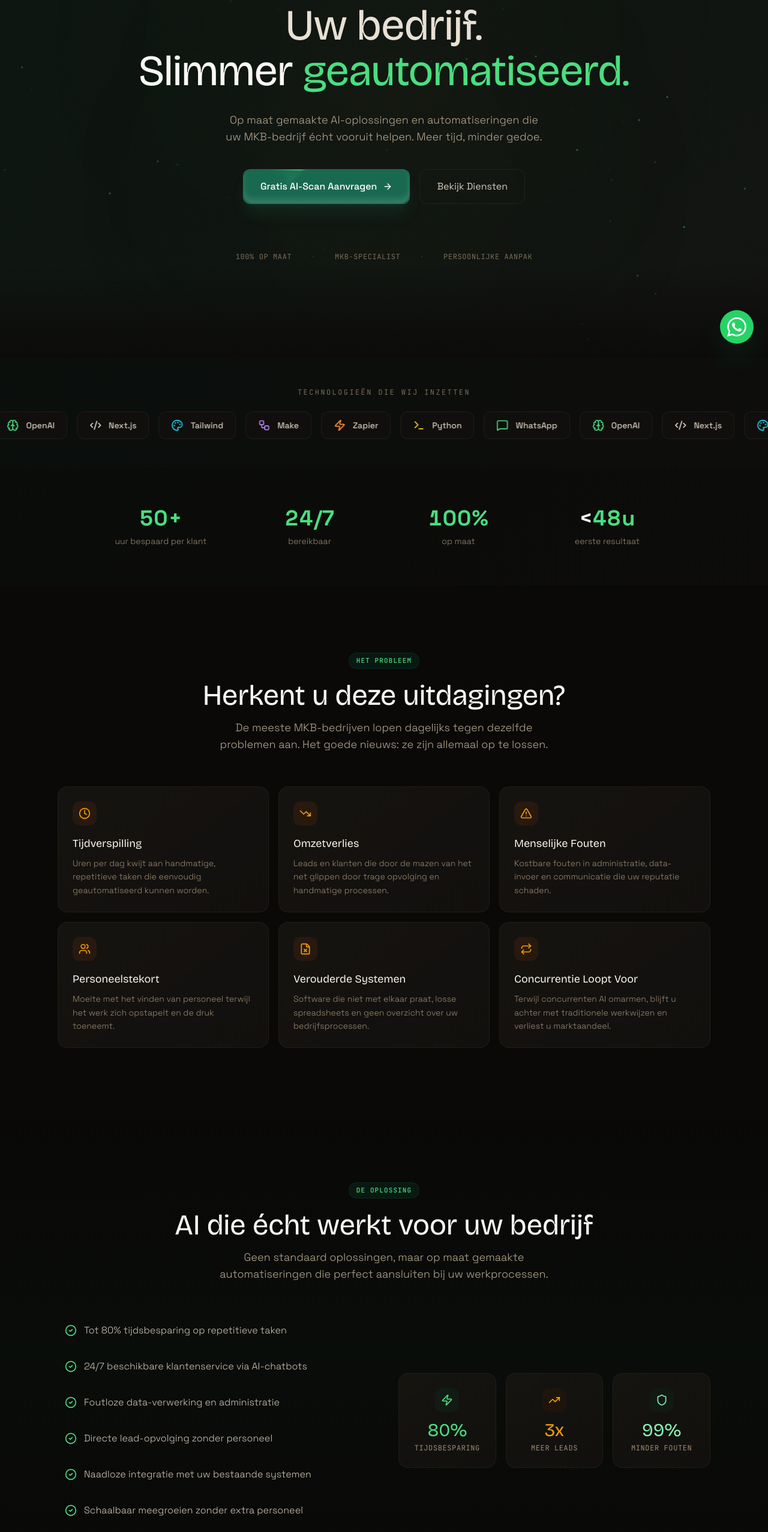
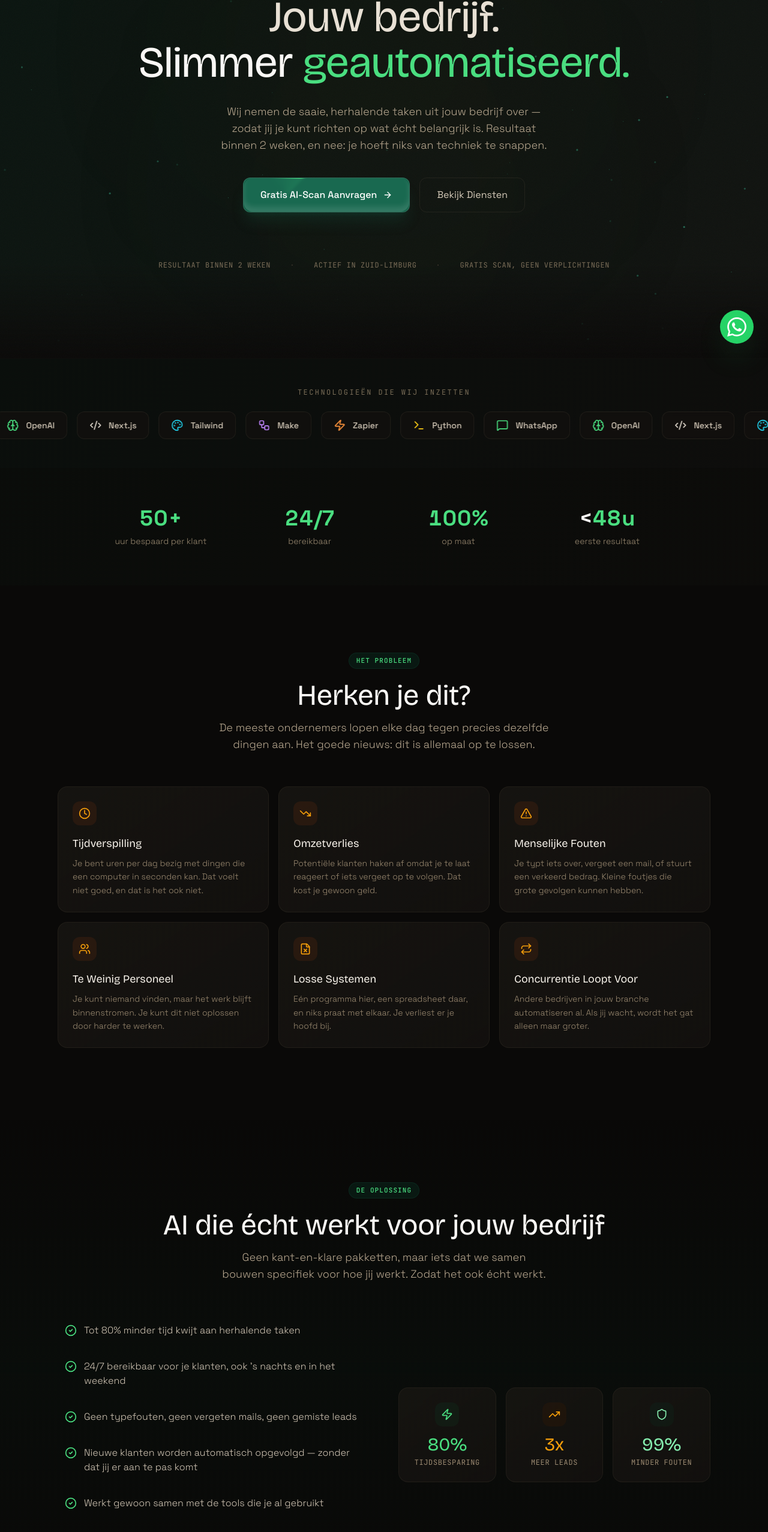
Before and after one commit to johnautomationsnl/john-automations-website, a Next.js app: page / in a window 1280 px wide. Shown: the part 203-2757 px from the top of the page at 60% size. Built offline with nearby package versions, Linux system fonts and the light colour scheme.

Commit message:
Remove pricing & subsidy section, make copy more casual (je/jouw)

```diff
--- a/src/app/page.tsx
+++ b/src/app/page.tsx
@@ -4,15 +4,14 @@ import TechStack from "@/components/TechStack";
 import StatsBar from "@/components/StatsBar";
 import PainPoints from "@/components/PainPoints";
 import Solution from "@/components/Solution";
-import SubsidyBanner from "@/components/SubsidyBanner";
 import Services from "@/components/Services";
 import WhatsAppAssistant from "@/components/WhatsAppAssistant";
 import IndustryPages from "@/components/IndustryPages";
 import HowItWorks from "@/components/HowItWorks";
 import CaseStudies from "@/components/CaseStudies";
-import Pricing from "@/components/Pricing";
 import About from "@/components/About";
 import AIScanQuiz from "@/components/AIScanQuiz";
+import DemoCTA from "@/components/DemoCTA";
 import Footer from "@/components/Footer";
 import WhatsAppButton from "@/components/WhatsAppButton";
 
@@ -26,15 +25,14 @@ export default function Home() {
         <StatsBar />
         <PainPoints />
         <Solution />
-        <SubsidyBanner />
         <Services />
         <WhatsAppAssistant />
         <IndustryPages />
         <HowItWorks />
         <CaseStudies />
-        <Pricing />
         <About />
         <AIScanQuiz />
+        <DemoCTA />
       </main>
       <Footer />
       <WhatsAppButton />
--- a/src/components/About.tsx
+++ b/src/components/About.tsx
@@ -49,21 +49,20 @@ export default function About() {
           >
             <div className="space-y-4 text-warm-400 leading-relaxed font-light">
               <p className="text-base sm:text-lg">
-                Hallo! Ik ben <span className="text-warm-100 font-medium">Melvin</span>, AI-specialist
-                en software developer uit Zuid-Limburg. Ik help ondernemers in het MKB om{" "}
-                <span className="text-brand-400">slimmer te werken</span> met op maat gemaakte
-                AI-oplossingen en automatiseringen.
+                Hey! Ik ben <span className="text-warm-100 font-medium">Melvin</span> — ik bouw
+                AI-automatiseringen voor ondernemers in het MKB. Gewoon vanuit{" "}
+                <span className="text-brand-400">Zuid-Limburg</span>, voor bedrijven zoals die van jou.
               </p>
               <p className="text-base sm:text-lg">
-                Wat mij drijft? Ik zie dagelijks ondernemers die{" "}
-                <span className="text-warm-100">uren verspillen</span> aan taken die een computer
-                in seconden kan doen. Van het handmatig opvolgen van leads tot het overtypen van
-                gegevens. Het kan allemaal slimmer. En dat is precies wat ik bouw.
+                Ik zie elke dag hoe ondernemers{" "}
+                <span className="text-warm-100">uren verspillen</span> aan dingen die een computer
+                in seconden kan afhandelen. Van leads opvolgen tot gegevens overtypen. Dat kan zoveel
+                beter. En dat is precies wat ik bouw.
               </p>
               <p className="text-base sm:text-lg">
-                Geen standaard pakketten, geen one-size-fits-all. Elke oplossing wordt{" "}
-                <span className="text-brand-400">specifiek voor uw bedrijf</span> ontwikkeld.
-                En het mooiste? U hoeft er zelf niets van te begrijpen. Dat is mijn werk.
+                Geen standaard pakketten. Alles wat ik maak is{" "}
+                <span className="text-brand-400">specifiek voor jouw bedrijf</span>.
+                En het mooiste: jij hoeft nergens verstand van te hebben. Dat is mijn werk, niet het jouwe.
               </p>
             </div>
 
--- a/src/components/Hero.tsx
+++ b/src/components/Hero.tsx
@@ -54,7 +54,7 @@ export default function Hero() {
             className="font-display text-balance"
           >
             <span className="block text-4xl sm:text-5xl md:text-6xl lg:text-7xl font-200 text-warm-200 leading-[1.05]">
-              Uw bedrijf.
+              Jouw bedrijf.
             </span>
             <span className="block text-4xl sm:text-5xl md:text-6xl lg:text-7xl font-800 text-warm-50 leading-[1.05] mt-1">
               Slimmer <span className="text-brand-400">geautomatiseerd.</span>
@@ -68,8 +68,9 @@ export default function Hero() {
             transition={{ duration: 0.8, delay: 0.5 }}
             className="mt-8 text-base sm:text-lg text-warm-400 max-w-xl mx-auto text-balance font-light leading-relaxed"
           >
-            Op maat gemaakte AI-oplossingen en automatiseringen die uw MKB-bedrijf
-            écht vooruit helpen. Meer tijd, minder gedoe.
+            Wij nemen de saaie, herhalende taken uit jouw bedrijf over — zodat
+            jij je kunt richten op wat écht belangrijk is. Resultaat binnen 2
+            weken, en nee: je hoeft niks van techniek te snappen.
           </motion.p>
 
           {/* CTA Buttons */}
@@ -108,11 +109,11 @@ export default function Hero() {
             transition={{ duration: 1, delay: 1.2 }}
             className="mt-20 flex flex-wrap items-center justify-center gap-x-8 gap-y-3 text-xs font-mono tracking-wider uppercase text-warm-600"
           >
-            <span>100% Op Maat</span>
+            <span>Resultaat binnen 2 weken</span>
             <span className="text-warm-800">·</span>
-            <span>MKB-Specialist</span>
+            <span>Actief in Zuid-Limburg</span>
             <span className="text-warm-800">·</span>
-            <span>Persoonlijke Aanpak</span>
+            <span>Gratis scan, geen verplichtingen</span>
           </motion.div>
         </div>
       </div>
--- a/src/components/HowItWorks.tsx
+++ b/src/components/HowItWorks.tsx
@@ -10,23 +10,23 @@ const steps = [
     icon: Search,
     title: "Gratis AI-Scan",
     description:
-      "We beginnen met een vrijblijvend gesprek van 30 minuten. We analyseren uw huidige processen en identificeren waar AI en automatisering de meeste impact hebben. U ontvangt een concreet rapport met aanbevelingen.",
+      "We starten met een gratis gesprek van 30 minuten. Jij vertelt hoe je bedrijf werkt, wij kijken waar de meeste winst te halen valt. Je krijgt daarna een concreet overzicht van wat mogelijk is.",
     highlight: "30 min gesprek + rapport",
   },
   {
     number: "02",
     icon: Lightbulb,
-    title: "Strategie & Ontwerp",
+    title: "Plan op Maat",
     description:
-      "Op basis van de AI-Scan ontwerpen we een oplossing op maat. We maken een helder plan met tijdlijn, kosten en verwachte resultaten. Geen verrassingen, volledige transparantie.",
-    highlight: "Helder plan & vaste prijs",
+      "We maken een helder plan: wat gaan we bouwen, wanneer is het klaar, en wat kost het. Geen vage beloften, gewoon duidelijke afspraken.",
+    highlight: "Helder plan & heldere offerte",
   },
   {
     number: "03",
     icon: Rocket,
     title: "Bouwen & Lanceren",
     description:
-      "We bouwen uw oplossing, testen uitvoerig en lanceren samen. Na de lancering blijven we beschikbaar voor support en optimalisatie. Uw succes is ons succes.",
+      "We bouwen het, testen het grondig, en zetten het live. Daarna blijven we gewoon beschikbaar als er iets is. Jij hoeft er niks aan te doen.",
     highlight: "Support & optimalisatie",
   },
 ];
@@ -40,7 +40,7 @@ export default function HowItWorks() {
         <SectionHeader
           badge="Werkwijze"
           title="Hoe werken wij?"
-          description="In drie heldere stappen van probleem naar oplossing. Simpel, transparant en effectief."
+          description="Zo simpel mogelijk. Geen gedoe, geen verrassingen — gewoon van gesprek naar live systeem."
         />
 
         <div className="relative">
--- a/src/components/PainPoints.tsx
+++ b/src/components/PainPoints.tsx
@@ -9,37 +9,37 @@ const painPoints = [
     icon: Clock,
     title: "Tijdverspilling",
     description:
-      "Uren per dag kwijt aan handmatige, repetitieve taken die eenvoudig geautomatiseerd kunnen worden.",
+      "Je bent uren per dag bezig met dingen die een computer in seconden kan. Dat voelt niet goed, en dat is het ook niet.",
   },
   {
     icon: TrendingDown,
     title: "Omzetverlies",
     description:
-      "Leads en klanten die door de mazen van het net glippen door trage opvolging en handmatige processen.",
+      "Potentiële klanten haken af omdat je te laat reageert of iets vergeet op te volgen. Dat kost je gewoon geld.",
   },
   {
     icon: AlertTriangle,
     title: "Menselijke Fouten",
     description:
-      "Kostbare fouten in administratie, data-invoer en communicatie die uw reputatie schaden.",
+      "Je typt iets over, vergeet een mail, of stuurt een verkeerd bedrag. Kleine foutjes die grote gevolgen kunnen hebben.",
   },
   {
     icon: Users,
-    title: "Personeelstekort",
+    title: "Te Weinig Personeel",
     description:
-      "Moeite met het vinden van personeel terwijl het werk zich opstapelt en de druk toeneemt.",
+      "Je kunt niemand vinden, maar het werk blijft binnenstromen. Je kunt dit niet oplossen door harder te werken.",
   },
   {
     icon: FileX,
-    title: "Verouderde Systemen",
+    title: "Losse Systemen",
     description:
-      "Software die niet met elkaar praat, losse spreadsheets en geen overzicht over uw bedrijfsprocessen.",
+      "Eén programma hier, een spreadsheet daar, en niks praat met elkaar. Je verliest er je hoofd bij.",
   },
   {
     icon: Repeat,
     title: "Concurrentie Loopt Voor",
     description:
-      "Terwijl concurrenten AI omarmen, blijft u achter met traditionele werkwijzen en verliest u marktaandeel.",
+      "Andere bedrijven in jouw branche automatiseren al. Als jij wacht, wordt het gat alleen maar groter.",
   },
 ];
 
@@ -64,8 +64,8 @@ export default function PainPoints() {
     <SectionWrapper id="pijnpunten">
       <SectionHeader
         badge="Het Probleem"
-        title="Herkent u deze uitdagingen?"
-        description="De meeste MKB-bedrijven lopen dagelijks tegen dezelfde problemen aan. Het goede nieuws: ze zijn allemaal op te lossen."
+        title="Herken je dit?"
+        description="De meeste ondernemers lopen elke dag tegen precies dezelfde dingen aan. Het goede nieuws: dit is allemaal op te lossen."
       />
 
       <motion.div
--- a/src/components/Pricing.tsx
+++ b/src/components/Pricing.tsx
@@ -10,15 +10,17 @@ const tiers = [
     price: "€499",
     period: "/maand",
     prefix: "Vanaf",
-    description: "Ideaal voor kleine ondernemers die willen starten met AI",
+    description: "Voor ondernemers die willen starten met 1 concrete automatisering — snel live, geen gedoe.",
     icon: Zap,
     color: "text-brand-400",
     bg: "bg-brand-900/20",
     featured: false,
     features: [
-      "1 AI-automatisering",
-      "E-mail/chat support",
-      "Maandelijks rapport",
+      "1 volledig gebouwde automatisering",
+      "Onboarding & implementatie inbegrepen",
+      "E-mail/chat support (reactie binnen 24u)",
+      "Maandelijks rapport & kleine aanpassingen",
+      "Eenmalige setup: €250 – €500",
     ],
   },
   {
@@ -26,15 +28,18 @@ const tiers = [
     price: "€999",
     period: "/maand",
     prefix: "Vanaf",
-    description: "Ideaal voor groeiende bedrijven met meerdere processen",
+    description: "Voor groeiende bedrijven die meerdere processen willen automatiseren en sneller willen schalen.",
     icon: Sparkles,
     color: "text-accent-400",
     bg: "bg-accent-900/20",
     featured: true,
     features: [
-      "Tot 3 AI-automatiseringen",
-      "Prioriteit support",
-      "Wekelijks rapport + optimalisatie",
+      "Tot 3 volledig gebouwde automatiseringen",
+      "Onboarding & implementatie inbegrepen",
+      "Prioriteit support (reactie binnen 4u)",
+      "Wekelijks rapport + actieve optimalisatie",
+      "2u aanpassingen per maand inbegrepen",
+      "Eenmalige setup: €500 – €1.000",
     ],
   },
   {
@@ -42,15 +47,18 @@ const tiers = [
     price: "Op maat",
     period: "",
     prefix: "",
-    description: "Ideaal voor grotere bedrijven met complexe workflows",
+    description: "Voor grotere bedrijven met complexe workflows en meerdere afdelingen. Alles wat u nodig heeft.",
     icon: Crown,
     color: "text-accent-300",
     bg: "bg-accent-900/15",
     featured: false,
     features: [
       "Onbeperkt automatiseringen",
-      "Dedicated support",
-      "Dagelijks monitoring + optimalisatie",
+      "Dedicated contactpersoon",
+      "Directe support (reactie binnen 1u)",
+      "Dagelijkse monitoring & optimalisatie",
+      "Maatwerk integraties & koppelingen",
+      "Setup & kosten volledig op maat",
     ],
   },
 ];
@@ -80,7 +88,7 @@ export default function Pricing() {
         <SectionHeader
           badge="Prijzen"
           title="Transparante prijsindicatie"
-          description="Duidelijke prijzen, geen verrassingen. Start altijd met een gratis AI-Scan."
+          description="Duidelijke prijzen, geen verrassingen. U weet vooraf exact wat u krijgt — en wat het kost."
         />
 
         <motion.div
@@ -173,8 +181,9 @@ export default function Pricing() {
           transition={{ duration: 0.5, delay: 0.5 }}
           className="text-center text-xs text-warm-600 mt-10 max-w-2xl mx-auto font-light"
         >
-          Alle prijzen excl. BTW. Eenmalige setup kosten afhankelijk van
-          complexiteit. Start altijd met een gratis AI-Scan.
+          Alle prijzen excl. BTW. Setup kosten zijn eenmalig en afhankelijk van
+          de complexiteit van uw automatisering — u krijgt altijd een heldere
+          offerte vooraf. Start altijd met een gratis AI-Scan.
         </motion.p>
       </div>
     </SectionWrapper>
--- a/src/components/Services.tsx
+++ b/src/components/Services.tsx
@@ -10,7 +10,7 @@ const services = [
     icon: Brain,
     title: "AI Integratie",
     description:
-      "Integreer krachtige AI-modellen in uw bestaande workflows. Van slimme data-analyse tot geautomatiseerde besluitvorming.",
+      "We koppelen slimme AI direct aan hoe jij al werkt. Denk aan automatische analyses, slimme beslissingen, of content die zichzelf genereert.",
     features: ["Woningbeschrijving in 30 sec", "Automatische materiaallijsten", "50 facturen per uur verwerkt"],
     color: "text-brand-400",
     bg: "bg-brand-900/20",
@@ -20,7 +20,7 @@ const services = [
     icon: Code2,
     title: "Custom Software",
     description:
-      "Op maat gebouwde applicaties die perfect passen bij uw bedrijfsprocessen. Van webapplicaties tot interne tools.",
+      "Heb je iets nodig dat nergens te koop is? Dan bouwen we het gewoon. Precies zoals jij het wil.",
     features: ["Klantportaal met realtime status", "Live bedrijfsoverzicht", "Boekhouding-CRM koppeling"],
     color: "text-accent-400",
     bg: "bg-accent-900/20",
@@ -30,7 +30,7 @@ const services = [
     icon: Workflow,
     title: "Proces Automatisering",
     description:
-      "Automatiseer repetitieve bedrijfsprocessen en bespaar uren per week. Van facturatie tot lead-opvolging.",
+      "Alles wat je nu nog handmatig doet, kan waarschijnlijk automatisch. We besparen je uren per week.",
     features: ["Offerte in 2 minuten", "Leads auto-opgevolgd", "Klantgegevens direct in systeem"],
     color: "text-brand-300",
     bg: "bg-brand-900/15",
@@ -40,7 +40,7 @@ const services = [
     icon: MessageSquareText,
     title: "AI Chatbots",
     description:
-      "Intelligente chatbots die 24/7 uw klanten helpen, leads kwalificeren en afspraken inplannen.",
+      "Een slimme assistent die jouw klanten helpt, vragen beantwoordt en afspraken inplant — ook als jij slaapt.",
     features: ["Antwoord om 3 uur 's nachts", "Bot plant bezichtiging", "Afspraak direct in agenda"],
     color: "text-accent-300",
     bg: "bg-accent-900/15",
@@ -53,8 +53,8 @@ export default function Services() {
     <SectionWrapper id="diensten">
       <SectionHeader
         badge="Diensten"
-        title="Wat wij voor u bouwen"
-        description="Van strategie tot implementatie. Complete AI-oplossingen op maat voor uw MKB-bedrijf."
+        title="Wat wij voor jou bouwen"
+        description="Van gesprek tot live systeem. Alles op maat, specifiek voor jouw bedrijf."
       />
 
       <motion.div
--- a/src/components/Solution.tsx
+++ b/src/components/Solution.tsx
@@ -5,12 +5,12 @@ import { CheckCircle2, Zap, TrendingUp, Shield } from "lucide-react";
 import SectionWrapper, { SectionHeader } from "./SectionWrapper";
 
 const benefits = [
-  "Tot 80% tijdsbesparing op repetitieve taken",
-  "24/7 beschikbare klantenservice via AI-chatbots",
-  "Foutloze data-verwerking en administratie",
-  "Directe lead-opvolging zonder personeel",
-  "Naadloze integratie met uw bestaande systemen",
-  "Schaalbaar meegroeien zonder extra personeel",
+  "Tot 80% minder tijd kwijt aan herhalende taken",
+  "24/7 bereikbaar voor je klanten, ook 's nachts en in het weekend",
+  "Geen typefouten, geen vergeten mails, geen gemiste leads",
+  "Nieuwe klanten worden automatisch opgevolgd — zonder dat jij er aan te pas komt",
+  "Werkt gewoon samen met de tools die je al gebruikt",
+  "Groeit mee met je bedrijf, zonder extra personeel",
 ];
 
 const stats = [
@@ -27,8 +27,8 @@ export default function Solution() {
       <div className="relative">
         <SectionHeader
           badge="De Oplossing"
-          title="AI die écht werkt voor uw bedrijf"
-          description="Geen standaard oplossingen, maar op maat gemaakte automatiseringen die perfect aansluiten bij uw werkprocessen."
+          title="AI die écht werkt voor jouw bedrijf"
+          description="Geen kant-en-klare pakketten, maar iets dat we samen bouwen specifiek voor hoe jij werkt. Zodat het ook écht werkt."
         />
 
         <div className="grid lg:grid-cols-2 gap-12 items-center">
```
Also changed, not shown: src/components/DemoCTA.tsx (added, +43 -0 lines).
